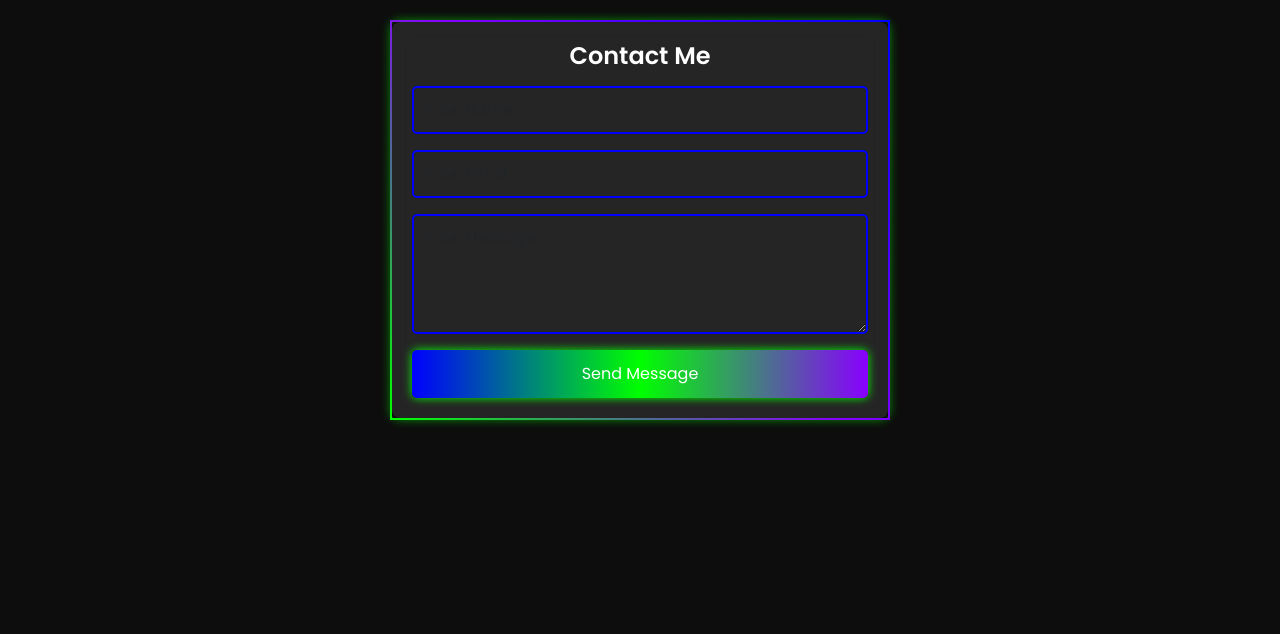
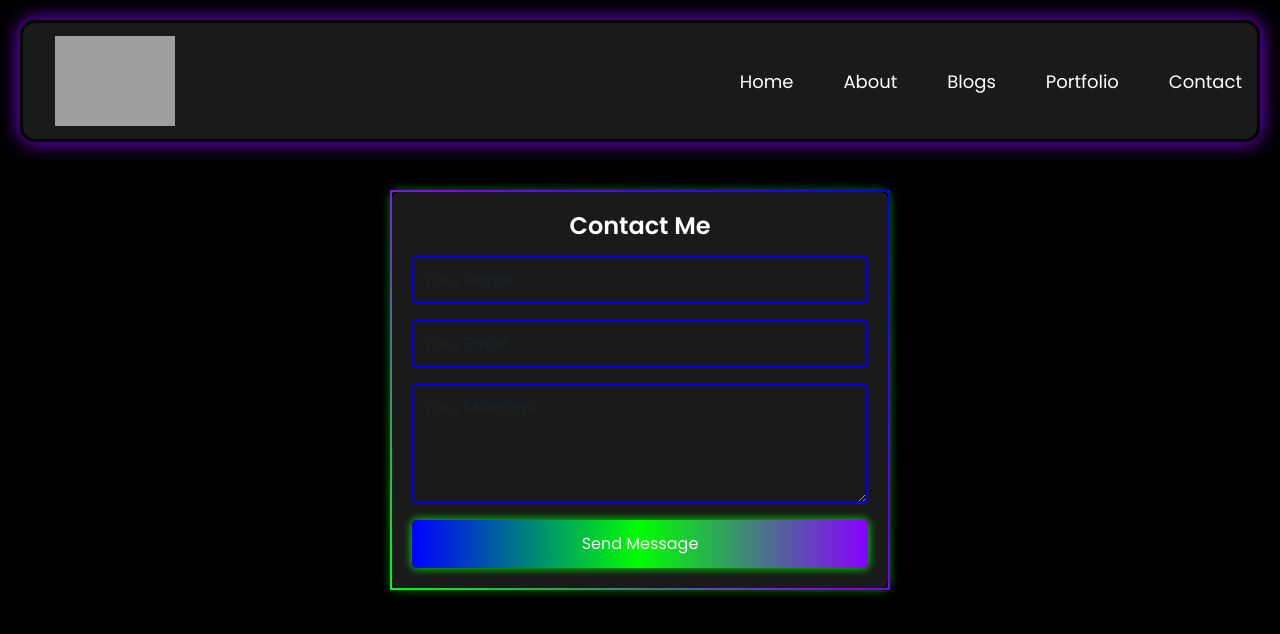
Before and after one commit to devstudio-std/WeCoded, a plain HTML site: page contact.html in a window 1280 px wide. Drawn offline with nearby package versions, Linux system fonts and the light colour scheme; grey boxes are pictures that could not be loaded.

Commit message:
Update contact.html Code

```diff
--- a/contact.html
+++ b/contact.html
@@ -1,3 +1,160 @@
+<body style="background-color: black;">
+<!DOCTYPE html>
+<html lang="en">
+<head>
+    <meta charset="UTF-8">
+    <meta name="viewport" content="width=device-width, initial-scale=1.0">
+    <title>We Coded | Dev Community Challenge | International Women Day | By Hanzla Baig</title>
+    <script src="https://code.jquery.com/jquery-3.6.0.min.js"></script>
+    <script src="https://cdn.jsdelivr.net/npm/bootstrap@5.3.2/dist/js/bootstrap.bundle.min.js"></script>
+    <link href="https://cdn.jsdelivr.net/npm/bootstrap@5.3.2/dist/css/bootstrap.min.css" rel="stylesheet">
+    <style>
+        @import url('https://fonts.googleapis.com/css2?family=Poppins:wght@300;400;600&display=swap');
+
+        * {
+            margin: 0;
+            padding: 0;
+            box-sizing: border-box;
+        }
+
+        body {
+            font-family: 'Poppins', sans-serif;
+            background: radial-gradient(circle, #0d0d0d, #1a1a1a);
+            overflow-x: hidden;
+        }
+
+        .navbar {
+            width: 100%;
+            background: rgba(255, 255, 255, 0.1);
+            backdrop-filter: blur(15px);
+            border-radius: 15px;
+            padding: 15px 30px;
+            display: flex;
+            align-items: center;
+            justify-content: space-between;
+            position: relative;
+            z-index: 1000;
+            border: 3px solid transparent;
+            background-clip: padding-box;
+            box-shadow: 0 0 15px #0f0, 0 0 25px #80f, 0 0 35px #00f;
+            animation: glow 2s linear infinite alternate;
+        }
+
+        @keyframes glow {
+            0% { box-shadow: 0 0 10px #0f0; }
+            50% { box-shadow: 0 0 20px #80f; }
+            100% { box-shadow: 0 0 30px #00f; }
+        }
+
+        .navbar-brand img {
+            width: 120px;
+            height: auto;
+        }
+
+        .nav-links {
+            display: flex;
+            gap: 20px;
+        }
+
+        .nav-links a {
+            color: white;
+            text-decoration: none;
+            font-size: 18px;
+            font-weight: 500;
+            padding: 10px 15px;
+            border-radius: 10px;
+            transition: 0.3s ease-in-out;
+            position: relative;
+            overflow: hidden;
+        }
+
+        .nav-links a:hover {
+            background: linear-gradient(90deg, #00f, #0f0, #80f);
+            box-shadow: 0 0 15px #0f0;
+            transform: scale(1.1);
+        }
+
+        .menu-btn {
+            display: none;
+            font-size: 24px;
+            color: white;
+            cursor: pointer;
+        }
+
+        @media (max-width: 768px) {
+            .nav-links {
+                display: none;
+                flex-direction: column;
+                position: absolute;
+                top: 100%;
+                left: 0;
+                width: 100%;
+                background: rgba(255, 255, 255, 0.1);
+                backdrop-filter: blur(15px);
+                padding: 10px;
+                border-radius: 10px;
+                text-align: center;
+            }
+
+            .nav-links a {
+                display: block;
+                padding: 10px;
+            }
+
+            .menu-btn {
+                display: block;
+            }
+        }
+
+    </style>
+</head>
+<body bgcolor="black">
+
+    <nav class="navbar">
+        <a href="#" class="navbar-brand">
+           &nbsp;&nbsp;&nbsp;&nbsp;&nbsp; <img src="https://dev-to-uploads.s3.amazonaws.com/uploads/articles/nfcn6junu8xg5e9910ip.png" alt="Logo">
+        </a>
+        <div class="menu-btn">&#9776;</div>
+        <div class="nav-links">
+            <a href="index.html">Home</a>
+            <a href="aboutme.html">About</a>
+            <a href="blog.html">Blogs</a>
+            <a href="https://hanzladev.netlify.app">Portfolio</a>
+            <a href="contact.html">Contact</a>
+        </div>
+    </nav>
+
+    <script>
+        $(document).ready(function(){
+            $(".menu-btn").click(function(){
+                $(".nav-links").slideToggle();
+            });
+        });
+    </script>
+
+</body>
+</html>&nbsp;<br>&nbsp;<br>
+
+
+
+
+
+
+
+
+
+
+
+
+
+
+
+
+
+
+
+
+
 
 <!DOCTYPE html>
 <html lang="en">
```
